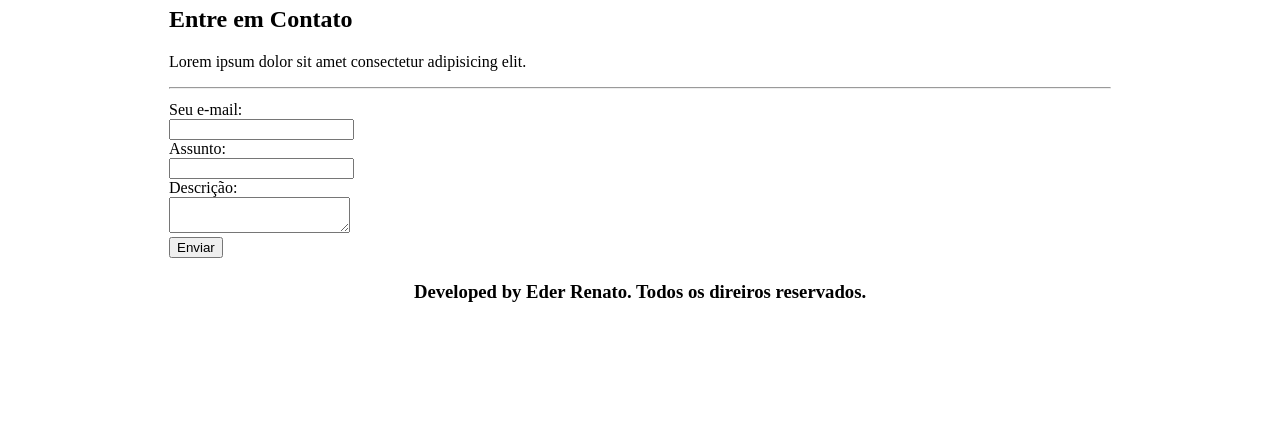
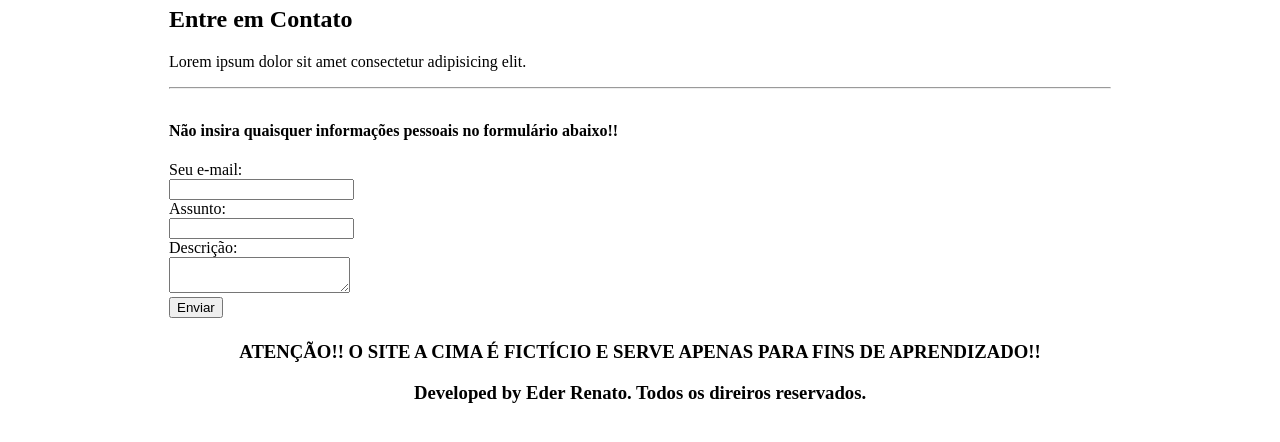
Before and after one commit to EderRenato/Projeto-Teste-Universidade-UNES, a plain HTML site: page contato.html in a window 1280 px wide. Shown: the part 90-532 px from the top of the page. Drawn offline with Linux system fonts and the light colour scheme.

Commit message:
Adição de Avisos

```diff
--- a/contato.html
+++ b/contato.html
@@ -19,6 +19,7 @@
                 </td>
             </tr>
                 <td colspan="2">
+                    <h4>Não insira quaisquer informações pessoais no formulário abaixo!!</h4>
                     <form>
                         Seu e-mail: <br>
                         <input type="text" name="email"> <br>
@@ -33,6 +34,7 @@
 
             <tr>
                 <td colspan="2" align="center">
+                    <h3>ATENÇÃO!! O SITE A CIMA É FICTÍCIO E SERVE APENAS PARA FINS DE APRENDIZADO!!</h3>
                     <h3>Developed by Eder Renato. Todos os direiros reservados.</h3>
                 </td>
             </tr>
```
Also changed, not shown: index.html (+1 -0 lines), quemsomos.html (+1 -0 lines).
